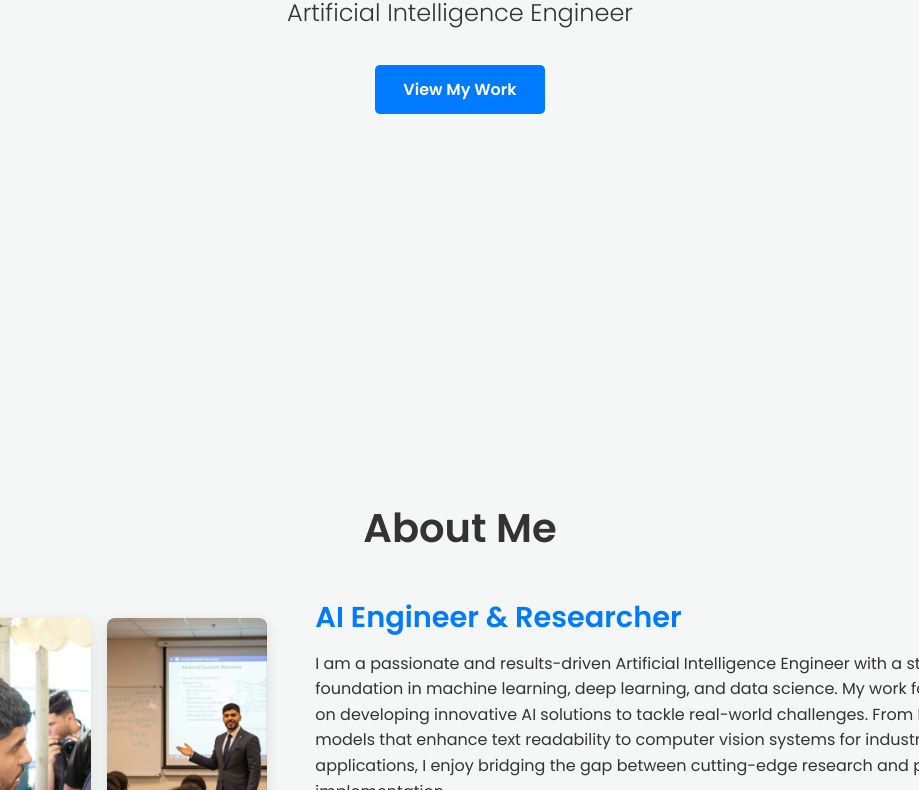
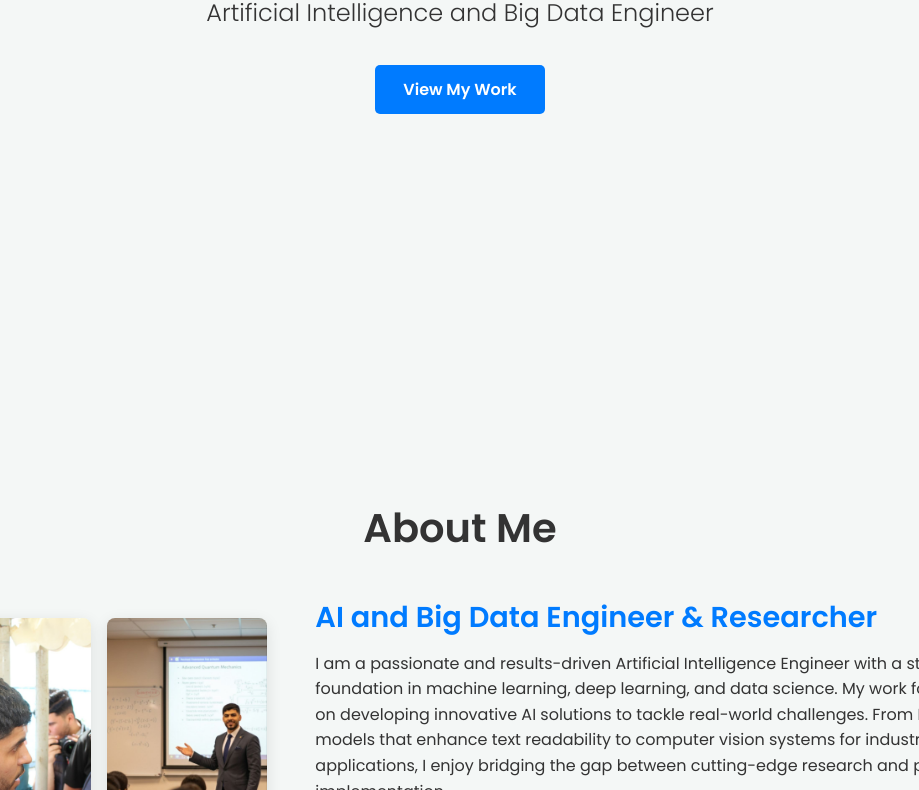
Before and after one commit to mechcahe/website, a plain HTML site: page index.html in a window 1280 px wide. Shown: the part 392-1182 px from the top of the page, without its empty margins (180-1099 px from the left). Drawn offline with Linux system fonts and the light colour scheme.

Commit message:
Update index.html
change the name form ia engein to ai and big data

```diff
--- a/index.html
+++ b/index.html
@@ -3,7 +3,7 @@
 <head>
     <meta charset="UTF-8">
     <meta name="viewport" content="width=device-width, initial-scale=1.0">
-    <title>MECHACHE ElhadjeAhmed - AI Engineer Portfolio</title>
+    <title>MECHACHE ElhadjeAhmed - AI and Big Data Engineer Portfolio</title>
     <style>
         /* CSS RESET & FONT IMPORT */
         @import url('https://fonts.googleapis.com/css2?family=Poppins:wght@300;400;600;700&display=swap');
@@ -159,7 +159,7 @@
         <!-- HERO SECTION -->
         <section id="hero">
             <h1>MECHACHE ElhadjeAhmed</h1>
-            <p>Artificial Intelligence Engineer</p>
+            <p>Artificial Intelligence and Big Data Engineer</p>
             <a href="#projects" class="btn">View My Work</a>
         </section>
 
@@ -174,7 +174,7 @@
                         <img src="images/elhadje.jpg" alt="Presenting on TV">
                     </div>
                     <div class="about-content">
-                        <h3>AI Engineer & Researcher</h3>
+                        <h3>AI and Big Data Engineer  & Researcher</h3>
                         <p>
                             I am a passionate and results-driven Artificial Intelligence Engineer with a strong foundation in machine learning, deep learning, and data science. My work focuses on developing innovative AI solutions to tackle real-world challenges. From NLP models that enhance text readability to computer vision systems for industrial applications, I enjoy bridging the gap between cutting-edge research and practical implementation.
                         </p>
```
